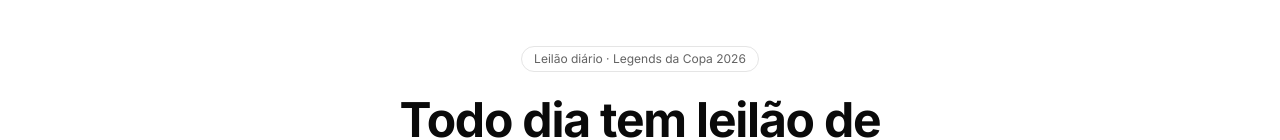
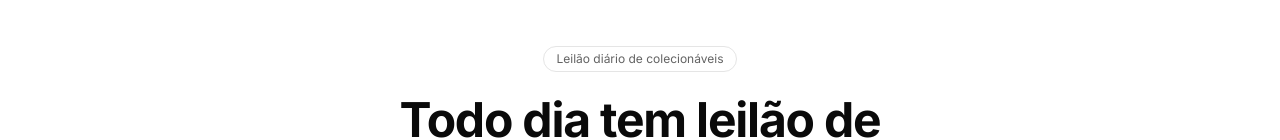
Before and after one commit to Nizera/crmleilao, a Next.js app: page / in a window 1280 px wide. Shown: the part 497-637 px from the top of the page. Built offline with nearby package versions, Linux system fonts and the light colour scheme.

Commit message:
chore(brand): describe daily auctions as collectibles

```diff
--- a/src/app/(client)/painel/(app)/layout.tsx
+++ b/src/app/(client)/painel/(app)/layout.tsx
@@ -35,7 +35,7 @@ export default async function ClientLayout({
       <main className="mx-auto w-full max-w-2xl flex-1 px-4 pb-24 pt-6">
         {children}
         <footer className="mt-10 border-t border-ouro/20 pt-4 text-center text-xs text-muted-foreground">
-          Os Caras das Legends · Leilão de figurinhas Copa 2026
+          Os Caras das Legends · Leilão diário de colecionáveis
         </footer>
       </main>
       <ClientBottomNav />
--- a/src/app/(marketing)/page.tsx
+++ b/src/app/(marketing)/page.tsx
@@ -142,7 +142,7 @@ export default function LandingPage() {
         <section className="flex flex-col items-center gap-6 py-16 text-center md:py-24">
           <Logo className="w-full max-w-xl p-4 sm:p-6" />
           <span className="inline-flex items-center gap-2 rounded-full border px-3 py-1 text-xs text-muted-foreground">
-            Leilão diário · Legends da Copa 2026
+            Leilão diário de colecionáveis
           </span>
           <h1 className="max-w-3xl text-balance text-4xl font-bold tracking-tight md:text-5xl">
             Todo dia tem leilão de Legend na Copa 2026
@@ -362,7 +362,7 @@ export default function LandingPage() {
 
       <footer className="border-t py-6">
         <div className="mx-auto flex w-full max-w-6xl flex-col items-center justify-between gap-3 px-4 text-sm text-muted-foreground sm:flex-row md:px-6">
-          <span>Os Caras das Legends · Leilão de Legends da Copa 2026</span>
+          <span>Os Caras das Legends · Leilão diário de colecionáveis</span>
           <nav className="flex items-center gap-4">
             <a
               href={INSTAGRAM_URL}
--- a/src/app/layout.tsx
+++ b/src/app/layout.tsx
@@ -18,11 +18,11 @@ const geistMono = Geist_Mono({
 
 export const metadata: Metadata = {
   title: {
-    default: "Os Caras das Legends — Leilão diário de Legends da Copa 2026",
+    default: "Os Caras das Legends — Leilão diário de colecionáveis",
     template: "%s · Os Caras das Legends",
   },
   description:
-    "Leilão diário de figurinhas da Copa 2026: lotes, arremates, estoque, cobranças e envios.",
+    "Leilão diário de colecionáveis",
 };
 
 export default function RootLayout({ children }: LayoutProps<"/">) {
--- a/src/app/opengraph-image.tsx
+++ b/src/app/opengraph-image.tsx
@@ -1,6 +1,6 @@
 import { ImageResponse } from "next/og";
 
-export const alt = "Os Caras das Legends — leilão diário de Legends da Copa 2026";
+export const alt = "Os Caras das Legends — Leilão diário de colecionáveis";
 export const size = {
   width: 1200,
   height: 630,
@@ -48,7 +48,7 @@ export default function OpengraphImage() {
             color: "#737373",
           }}
         >
-          Leilão diário de Legends da Copa 2026
+          Leilão diário de colecionáveis
         </div>
         <div
           style={{
```
Also changed, not shown: src/app/opengraph-image.alt.txt.
